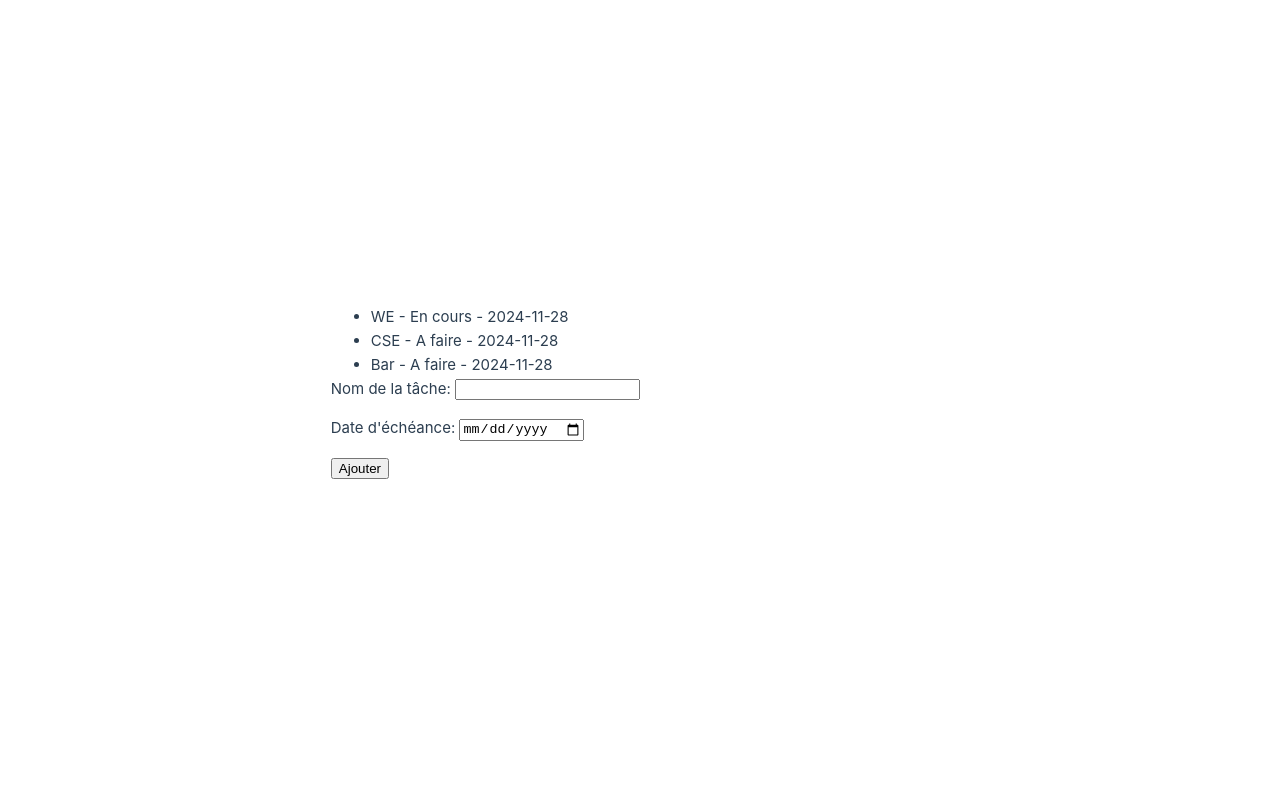
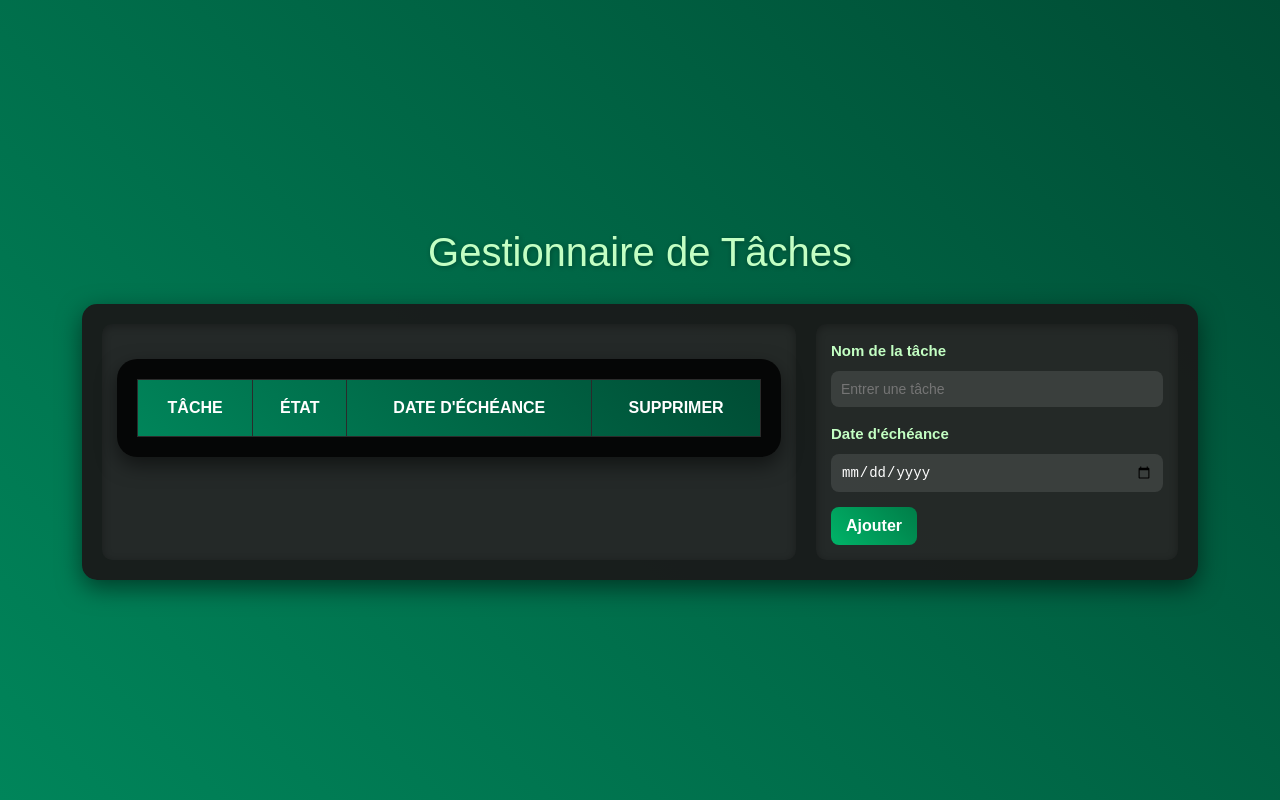
Before and after one commit to mathisglt/ToDoList, a Vue app: page / in a window 1280 px wide. Built offline with nearby package versions, Linux system fonts and the light colour scheme; the HTML template or start-up script is replaced by a standard one.

Commit message:
fix: delet button + general style update

```diff
--- a/src/assets/main.css
+++ b/src/assets/main.css
@@ -1,9 +1,6 @@
 @import './base.css';
 
 #app {
-  max-width: 1280px;
-  margin: 0 auto;
-  padding: 2rem;
   font-weight: normal;
 }
 
@@ -30,6 +27,5 @@ a,
   #app {
     display: grid;
     grid-template-columns: 1fr 1fr;
-    padding: 0 2rem;
   }
 }
--- a/src/components/TODOComponent.vue
+++ b/src/components/TODOComponent.vue
@@ -1,22 +1,176 @@
 <script setup lang="ts">
-import { PropType } from 'vue';
+import { PropType, ref, watch } from 'vue';
+
 type Tache = {
   intitule: string;
   etat: string;
   dateech: string;
 };
 
-defineProps({
+const props = defineProps({
   taches: {
     type: Array as PropType<Tache[]>,
     required: true,
   },
 });
+
+const localTaches = ref([...props.taches]);
+watch(
+  () => props.taches,
+  (newT) => {
+    localTaches.value = [...newT];
+  },
+  { deep: true }
+);
+const supprimerTache = (index: number) => {
+  localTaches.value.splice(index, 1);
+};
 </script>
+
+
 <template>
-  <ul>
-    <li v-for="(item, index) in taches" :key="index">
-      {{ item.intitule }} - {{ item.etat }} - {{ item.dateech }}
-    </li>
-  </ul>
+  <div class="table-container">
+    <table>
+      <thead>
+        <tr>
+          <th>Tâche</th>
+          <th>État</th>
+          <th>Date d'échéance</th>
+          <th>Supprimer</th>
+        </tr>
+      </thead>
+      <tbody>
+        <tr v-for="(item, index) in localTaches" :key="index">
+          <td>
+            <span class="intitule">{{ item.intitule }}</span>
+          </td>
+          <td>
+            <span class="etat">{{ item.etat }}</span>
+          </td>
+          <td class="date">{{ item.dateech }}</td>
+          <td class="deltebtn"><button class="delete-btn" @click="supprimerTache(index)">🗑️</button></td>
+        </tr>
+      </tbody>
+    </table>
+  </div>
 </template>
+
+<style scoped>
+.table-container {
+  margin: 20px auto;
+  max-width: 800px;
+  padding: 20px;
+  background: rgba(0, 0, 0, 0.85);
+  border-radius: 20px;
+  box-shadow: 0 8px 20px rgba(0, 0, 0, 0.5);
+  overflow: hidden;
+  position: relative;
+}
+
+table {
+  width: 100%;
+  border-collapse: collapse;
+  color: #e7f5e7;
+}
+
+thead {
+  background: linear-gradient(45deg, #00855a, #004c34);
+  color: #ffffff;
+}
+
+th,
+td {
+  padding: 15px;
+  text-align: left;
+  border: 1px solid #2b2b2b;
+  font-size: 16px;
+  white-space: nowrap;
+  text-overflow: ellipsis;
+  overflow: hidden;
+  text-align: center;
+}
+
+th {
+  font-weight: bold;
+  text-transform: uppercase;
+}
+
+tbody tr {
+  background: rgba(26, 26, 26, 0.9);
+  transition: background 0.3s ease;
+}
+
+tbody tr:hover {
+  background: rgba(33, 33, 33, 0.95);
+}
+
+td .etat {
+  padding: 5px 10px;
+  border-radius: 8px;
+  background: rgba(43, 43, 43, 0.8);
+  color: #86e386;
+  font-size: 12px;
+  text-transform: uppercase;
+  font-weight: bold;
+  text-align: center;
+}
+
+td .date {
+  font-size: 14px;
+  font-style: italic;
+  color: #a9f5a9;
+}
+
+td .intitule {
+  max-width: 250px;
+  overflow: auto;
+  text-overflow: ellipsis;
+  white-space: nowrap;
+  color: #e7f5e7;
+  display: block;
+}
+
+td .intitule::-webkit-scrollbar {
+  height: 8px;
+  background: rgba(0, 0, 0, 0.2);
+}
+
+td .intitule::-webkit-scrollbar-thumb {
+  background: linear-gradient(45deg, #00ff9d, #006a3d);
+  border-radius: 4px;
+}
+
+td .intitule::-webkit-scrollbar-thumb:hover {
+  background: #00e085;
+}
+
+td .delete-btn {
+  padding: 5px 10px;
+  border: none;
+  border-radius: 8px;
+  background: linear-gradient(45deg, #ff4d4d, #b20000);
+  color: #ffffff;
+  font-size: 14px;
+  cursor: pointer;
+  transition: background 0.3s ease, transform 0.2s ease;
+}
+
+td .delete-btn:hover {
+  background: linear-gradient(45deg, #ff6666, #cc0000);
+  transform: scale(1.1);
+}
+
+.table-container::before {
+  content: '';
+  position: absolute;
+  top: 0;
+  left: 0;
+  width: 100%;
+  height: 100%;
+  border-radius: 20px;
+  background: linear-gradient(45deg, #00ff9d, #006a3d);
+  z-index: -1;
+  filter: blur(20px);
+  opacity: 0.15;
+}
+</style>
--- a/src/components/Todos.vue
+++ b/src/components/Todos.vue
@@ -1,3 +1,32 @@
+<!-- Todos -->
+<template>
+  <div class="app-container">
+    <header>
+      <h1>Gestionnaire de Tâches</h1>
+    </header>
+    <main>
+      <div class="content-wrapper">
+        <div class="task-list">
+          <TODOComponent :taches="taches" />
+        </div>
+        <div class="task-form">
+          <form @submit.prevent="addTask">
+            <div class="form-group">
+              <label for="taskName">Nom de la tâche</label>
+              <input v-model="newTask.intitule" id="taskName" type="text" placeholder="Entrer une tâche" required />
+            </div>
+            <div class="form-group">
+              <label for="dueDate">Date d'échéance</label>
+              <input v-model="newTask.dateech" id="dueDate" type="date" required />
+            </div>
+            <button type="submit">Ajouter</button>
+          </form>
+        </div>
+      </div>
+    </main>
+  </div>
+</template>
+
 <script setup lang="ts">
 import { ref, reactive } from 'vue';
 import TODOComponent from '@/components/TODOComponent.vue';
@@ -8,11 +37,7 @@ type Tache = {
   dateech: string;
 };
 
-const taches = reactive<Tache[]>([
-  { intitule: 'WE', etat: 'En cours', dateech: '2024-11-28' },
-  { intitule: 'CSE', etat: 'A faire', dateech: '2024-11-28' },
-  { intitule: 'Bar', etat: 'A faire', dateech: '2024-11-28' },
-]);
+const taches = reactive<Tache[]>([]);
 
 const newTask = ref({
   intitule: '',
@@ -22,7 +47,11 @@ const newTask = ref({
 
 const addTask = () => {
   if (newTask.value.intitule && newTask.value.dateech) {
-    taches.push({ intitule: newTask.value.intitule, etat: newTask.value.etat, dateech: newTask.value.dateech });
+    taches.push({
+      intitule: newTask.value.intitule,
+      etat: newTask.value.etat,
+      dateech: newTask.value.dateech,
+    });
     newTask.value.intitule = '';
     newTask.value.dateech = '';
   } else {
@@ -31,28 +60,111 @@ const addTask = () => {
 };
 </script>
 
-<template>
-  <div>
-    <TODOComponent :taches="taches" />
+<style scoped>
+html,
+body {
+  margin: 0;
+  padding: 0;
+  width: 100%;
+  height: 100%;
+}
 
-    <form @submit.prevent="addTask" class="ajoutTache">
-      <div class="ajoutTache">
-        <label for="nomTache">Nom de la tâche: </label>
-        <input v-model="newTask.intitule" id="nomTache" required />
-      </div>
-      <div class="ajoutTache">
-        <label for="dateech">Date d'échéance: </label>
-        <input v-model="newTask.dateech" id="dateech" type="date" required />
-      </div>
-      <div class="ajoutTache">
-        <input type="submit" value="Ajouter" />
-      </div>
-    </form>
-  </div>
-</template>
+.app-container {
+  font-family: 'Poppins', sans-serif;
+  background: linear-gradient(45deg, #00855a, #004c34);
+  color: #e7f5e7;
+  display: flex;
+  flex-direction: column;
+  align-items: center;
+  justify-content: center;
+  min-height: 100vh;
+  width: 100vw;
+  padding: 20px;
+  box-sizing: border-box;
+}
 
-<style scoped>
-.ajoutTache {
-  margin-bottom: 1em;
+header h1 {
+  font-size: 2.5rem;
+  margin-bottom: 20px;
+  color: #c3ffc3;
+  text-shadow: 1px 1px 5px rgba(0, 0, 0, 0.3);
+}
+
+main {
+  background: rgba(26, 26, 26, 0.95);
+  border-radius: 15px;
+  box-shadow: 0 8px 24px rgba(0, 0, 0, 0.5);
+  padding: 20px;
+  width: 90%;
+  max-width: 1200px;
+}
+
+.content-wrapper {
+  display: flex;
+  flex-direction: row;
+  justify-content: space-between;
+  gap: 20px;
+}
+
+.task-list {
+  flex: 2;
+  background: rgba(255, 255, 255, 0.05);
+  padding: 15px;
+  border-radius: 10px;
+  box-shadow: inset 0 2px 8px rgba(0, 0, 0, 0.3);
+}
+
+.task-form {
+  flex: 1;
+  background: rgba(255, 255, 255, 0.05);
+  padding: 15px;
+  border-radius: 10px;
+  box-shadow: inset 0 2px 8px rgba(0, 0, 0, 0.3);
+}
+
+.form-group {
+  display: flex;
+  flex-direction: column;
+  margin-bottom: 15px;
+}
+
+label {
+  margin-bottom: 8px;
+  font-weight: 600;
+  color: #c3ffc3;
+}
+
+input[type="text"],
+input[type="date"] {
+  padding: 10px;
+  border: none;
+  border-radius: 8px;
+  background: rgba(255, 255, 255, 0.1);
+  color: #ffffff;
+  outline: none;
+  font-size: 14px;
+  transition: box-shadow 0.2s ease;
+}
+
+input[type="text"]:focus,
+input[type="date"]:focus {
+  box-shadow: 0 0 5px rgba(0, 255, 157, 0.8);
+}
+
+button {
+  padding: 10px 15px;
+  border: none;
+  border-radius: 8px;
+  background: linear-gradient(45deg, #00b368, #007d48);
+  color: #ffffff;
+  font-size: 16px;
+  font-weight: bold;
+  cursor: pointer;
+  transition: transform 0.2s ease, background 0.3s ease;
+}
+
+button:hover {
+  background: linear-gradient(45deg, #00e676, #009a59);
+  transform: scale(1.05);
 }
 </style>
--- a/src/views/HomeView.vue
+++ b/src/views/HomeView.vue
@@ -1,5 +1,4 @@
 <script setup lang="ts">
-import TheWelcome from '../components/TheWelcome.vue'
 import Todos from '../components/Todos.vue'
 
 </script>
```
